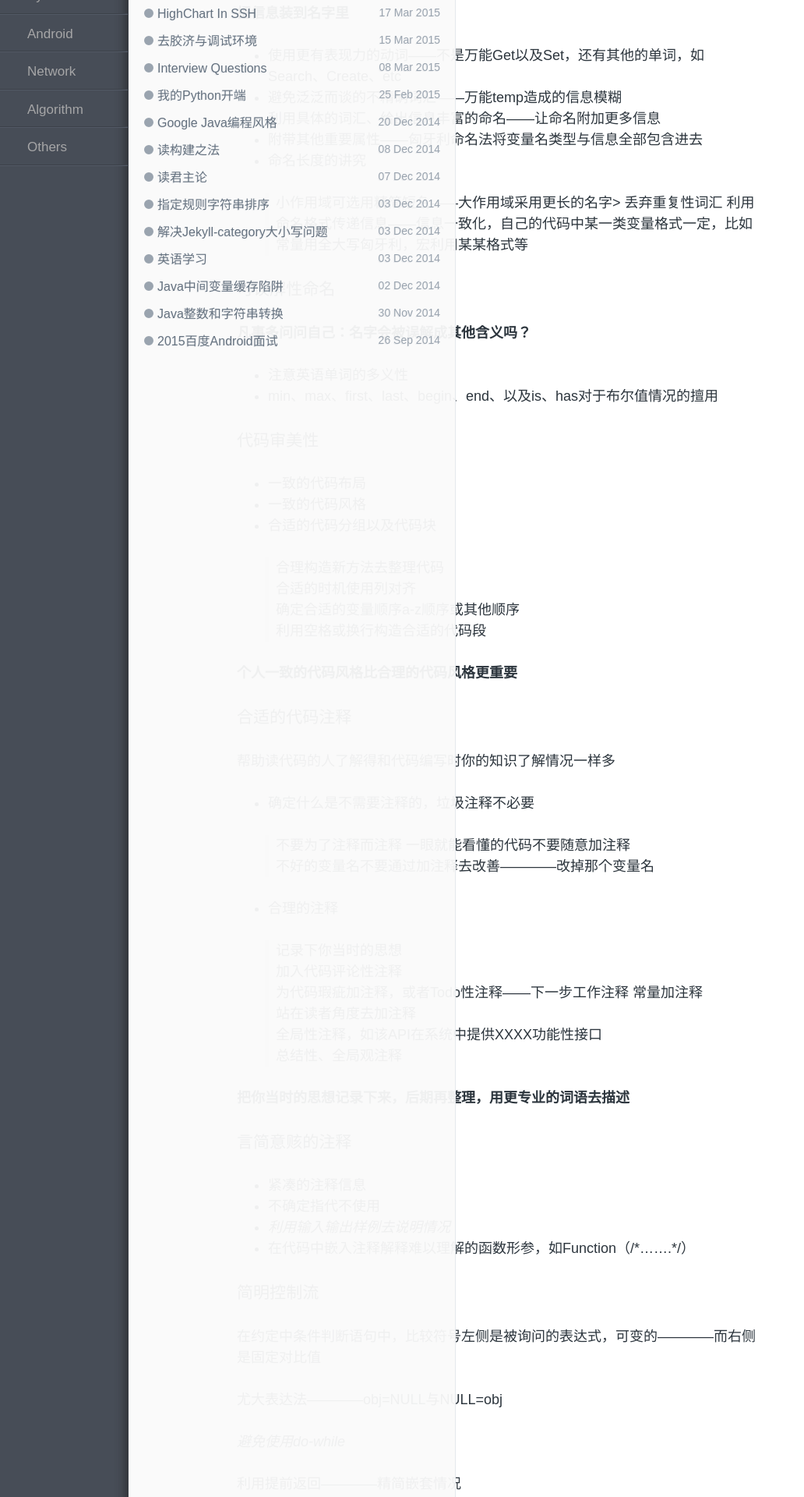
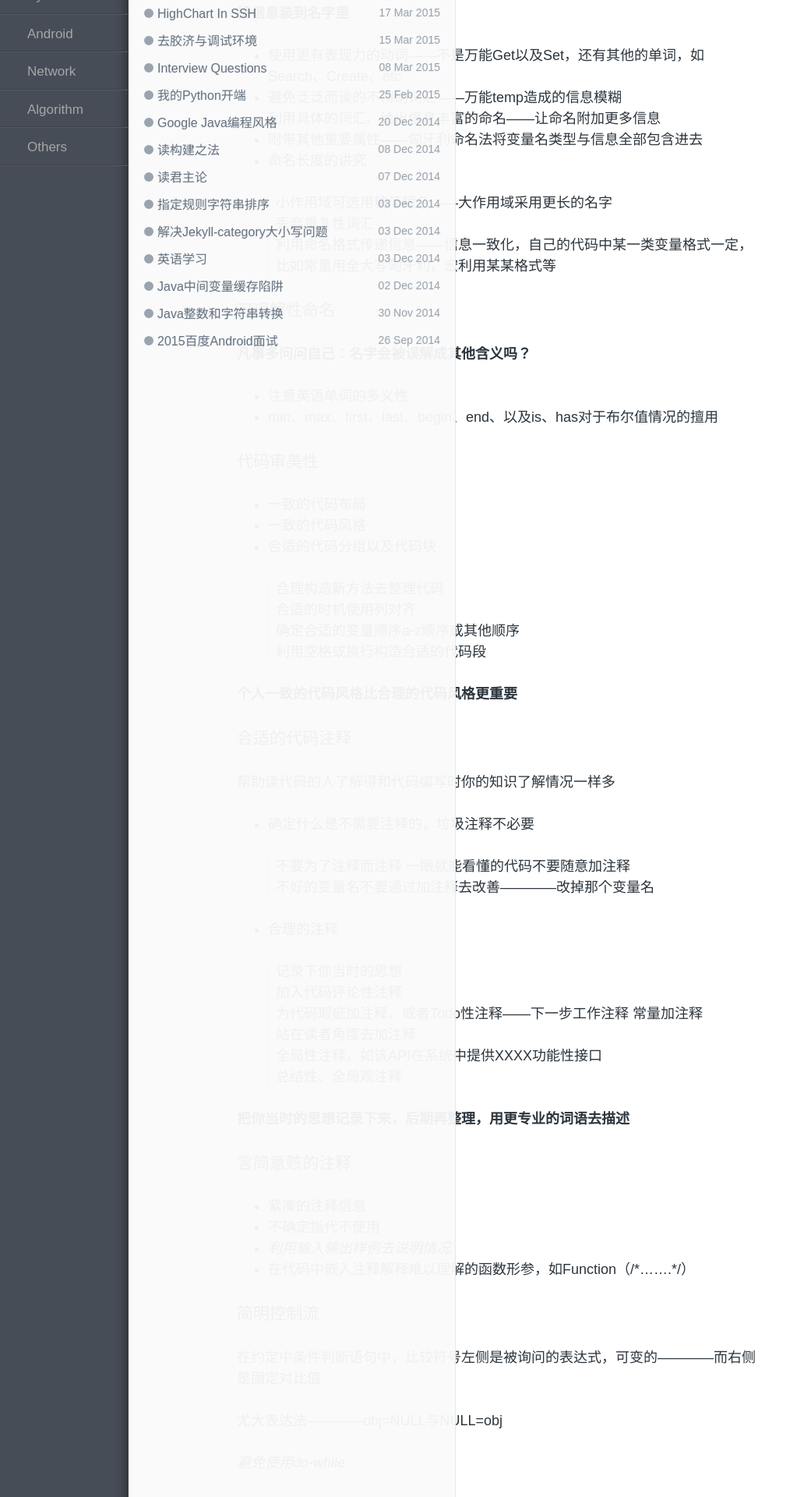
Before and after one commit to enlipan/enlipan.github.io, a Jekyll site: the page built from _posts/2015-4-11-The-Art-of-Readable-Code.md, in a window 1280 px wide. Shown: the part 319-2239 px from the top of the page at 78% size, without its empty margins (0-1032 px from the left). Built offline with Jekyll 4.4.1, drawn with Linux system fonts in a browser that asks for light colours; comment, search, counter and statistics services are not loaded.

Commit message:
updata art of code format

```diff
--- a/_posts/2015-4-11-The-Art-of-Readable-Code.md
+++ b/_posts/2015-4-11-The-Art-of-Readable-Code.md
@@ -18,7 +18,7 @@
 * 附带其他重要属性——匈牙利命名法将变量名类型与信息全部包含进去
 * 命名长度的讲究
 
-> 小作用域可选用精简短名——大作用域采用更长的名字>
+> 小作用域可选用精简短名——大作用域采用更长的名字
 > 丢弃重复性词汇
 > 利用命名格式传递信息——信息一致化，自己的代码中某一类变量格式一定，比如常量用全大写匈牙利，宏利用某某格式等
 
```
